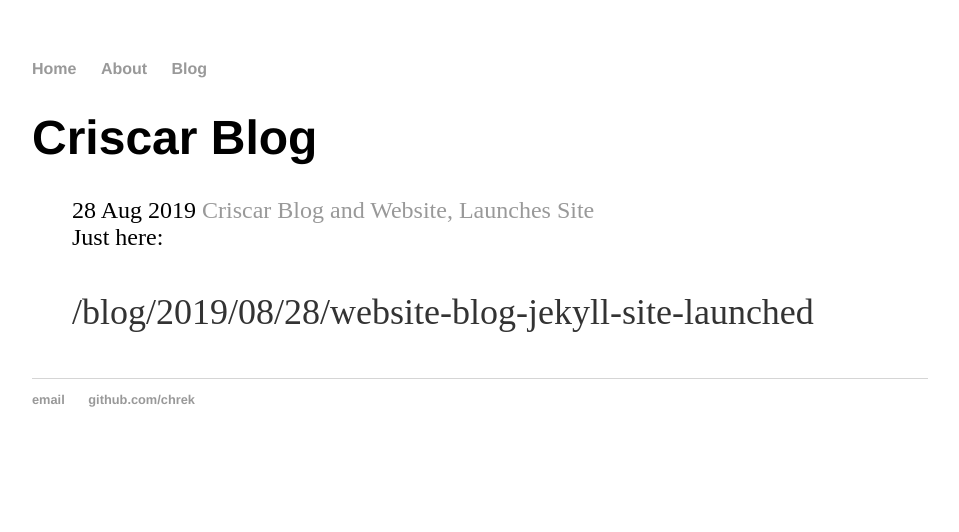
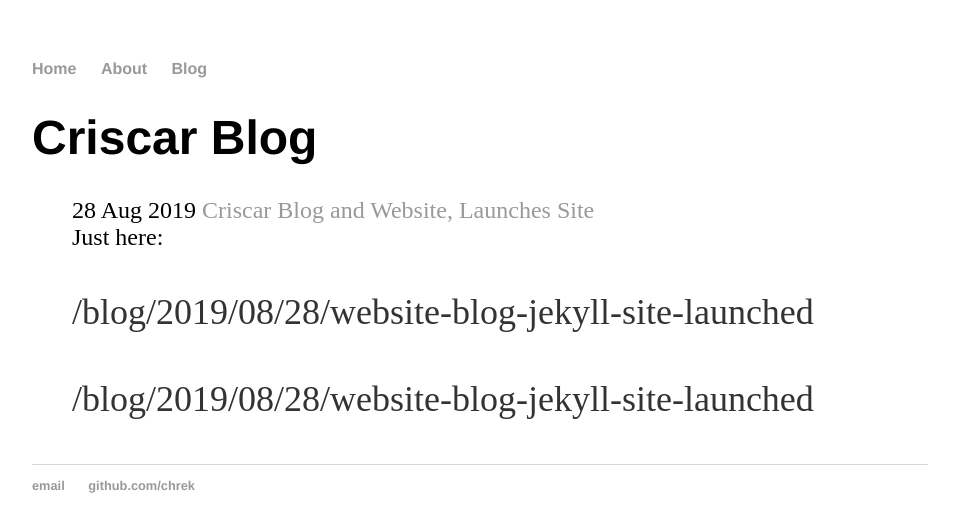
Before and after one commit to chrek/chrek.github.io-website-blog-jekyll, a Jekyll site: the page built from blog/index.html, in a window 1280 px wide. Shown: the top 532 px of the page, without its empty margins (160-1119 px from the left). Built offline with Jekyll 4.4.1, drawn with Linux system fonts in a browser that asks for light colours; part of the change alters nothing that is shown.

Commit message:
Update index.html

```diff
--- a/blog/index.html
+++ b/blog/index.html
@@ -8,11 +8,12 @@ repo: website-blog-jekyll
   {% for post in site.posts %}
   <li>
     <span>{{ post.date | date_to_string }}</span>
-	  <a href="{{repo}}"+"{{ post.url }}" title="{{ post.title }}">
+	  <a href="{{repo}}{{ post.url }}" title="{{ post.title }}">
       {{ post.title }}
     </a>
   </li>
 	Just here:
 	<p>{{ post.url }}</p>
+	<p>{{repo}}{{ post.url }}</p>
 	{% endfor %}
 </ul>
```
